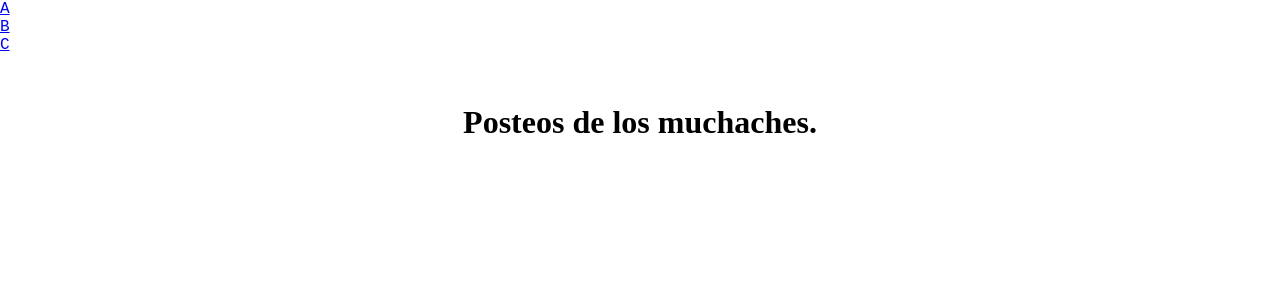
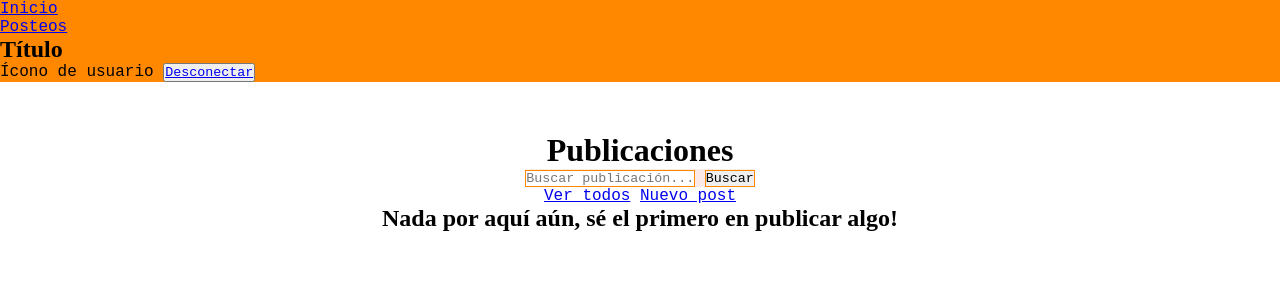
Before and after one commit to Naiitiry/django-blog, a Django app: page /post/ in a window 1280 px wide. Shown: the top 300 px of the page. Run offline with Django 5.2, Linux system fonts and the light colour scheme; the visitor is signed in with stand-in values (Sample User, id 1); data that the repository does not hold is empty.

Commit message:
creacion + asignacion de usuario + search

```diff
--- a/blog/accounts/views.py
+++ b/blog/accounts/views.py
@@ -17,7 +17,7 @@ def register_user(request):
         if form.is_valid():
             form.save()
             messages.success(request,'Usuario registrado con éxito.')
-            return redirect('index')#redirige a la página principal/index.
+            return redirect('login')#redirige a la página principal/index.
         """
         username = request.POST['username']
         email = request.POST['email']
--- a/blog/post/admin.py
+++ b/blog/post/admin.py
@@ -1,4 +1,6 @@
 from django.contrib import admin
-from .models import Post
+from .models import Post, Category, Tag
 
 admin.site.register(Post)
+admin.site.register(Category)
+admin.site.register(Tag)
--- a/blog/post/forms.py
+++ b/blog/post/forms.py
@@ -4,7 +4,7 @@ from .models import Post, Comment, Category, Tag
 class PostForm(ModelForm):
     class Meta:
         model=Post
-        exclude=('created_at','updated_at',)
+        fields=['title','description','category']
 
 class CommentForm(ModelForm):
     class Meta:
--- a/blog/post/models.py
+++ b/blog/post/models.py
@@ -1,5 +1,3 @@
-from django.db import models
-
 from django.db import models
 from datetime import date
 from django.contrib.auth.models import User
@@ -16,6 +14,7 @@ class Post(models.Model):
     description=models.TextField(null=False,blank=False)
     created_at=models.DateField(auto_now_add=True)
     updated_at=models.DateField(auto_now=True)
+    is_deleted = models.BooleanField(default=False)
 
     user=models.ForeignKey(User,on_delete=models.CASCADE,related_name='posts')
     category=models.ForeignKey(Category,on_delete=models.CASCADE,related_name='posts')
@@ -26,7 +25,7 @@ class Post(models.Model):
 class Comment(models.Model):
     comment=models.TextField(null=False,blank=False)
     comment_date=models.DateField(default=date.today)
-
+    is_deleted = models.BooleanField(default=False)
 
     post=models.ForeignKey(Post,on_delete=models.CASCADE,related_name='comments')
     user=models.ForeignKey(User,on_delete=models.CASCADE,related_name='comments')
--- a/blog/post/urls.py
+++ b/blog/post/urls.py
@@ -3,5 +3,8 @@ from . import views
 
 urlpatterns = [
     path('',views.index,name='post_index'),
-
+    path('view/<int:id>',views.view,name='post_view'),
+    path('edit/<int:id>',views.edit,name='post_edit'),
+    path('delete/<int:id>',views.delete,name='post_delete'),
+    path('create/',views.create,name='post_create'),
 ]
--- a/blog/post/views.py
+++ b/blog/post/views.py
@@ -4,8 +4,72 @@ from django.contrib.auth.models import User
 from django.contrib.auth.decorators import login_required
 from django.contrib import messages
 from .models import Post
+from .forms import PostForm
 
 
 @login_required
 def index(request):
-    return render(request,'post/post_index.html',{})
+    posts=Post.objects.filter(is_deleted=False,title__contains=request.GET.get('search',''))
+    context={
+        'posts':posts
+    }
+    return render(request,'post/post_index.html',context)
+
+@login_required
+def view(request,id):
+    post=Post.objects.get(id=id)
+    context={
+        'post':post
+    }
+    return render(request,'post/detail.html',context)
+
+@login_required
+def edit(request,id):
+    post=Post.objects.get(id=id)
+    if request.method == 'GET':
+        form=PostForm(instance=post)
+        context={
+            'form':form,
+            'id':id
+        }
+        return render(request,'post/edit.html',context)
+    if request.method == 'POST':
+        form=PostForm(request.POST, instance=post)
+        if form.is_valid():
+            form.save()
+        context={
+            'form':form,
+            'id':id
+        }
+        messages.success(request,'Post actualizado con éxito.')
+        return render(request,'post/edit.html',context)
+
+@login_required
+def create(request):
+    if request.method == 'POST':
+        form=PostForm(request.POST)
+        if form.is_valid():
+            form.instance.user = request.user
+            form.save()
+            return redirect('post_index')
+        else:
+            context={
+                'form':form
+            }
+            return render(request,'post/create.html',context)
+    else:
+        form=PostForm()
+        context={
+                'form':form
+            }
+        return render(request,'post/create.html',context)
+
+def delete(request,id):
+    post=Post.objects.get(id=id,user=request.user)
+    if post:
+        post.is_deleted=True
+        post.save()
+        messages.success(request,'Post eliminado con éxito.')
+    else:
+        messages.error(request,'El post solicitado no existe.')
+    return redirect('post_index')
--- a/blog/static/css/style.css
+++ b/blog/static/css/style.css
@@ -1,7 +1,7 @@
 :root{
     --color-primary:#fbe9e7 ;
     --color-secondary:#876533;
-    --color-tertiary:#ff1100;
+    --color-tertiary:#ff8800;
     --font-main: serif;
     --font-text:'Courier New', Courier, monospace;
 }
@@ -27,7 +27,9 @@ main{
     justify-content: flex-start;
     align-items: center;
 }
-
+nav{
+    background-color: var(--color-tertiary);
+}
 input{
     outline: none;
     box-shadow: none;
--- a/blog/templates/layout/base.html
+++ b/blog/templates/layout/base.html
@@ -9,11 +9,15 @@
     {% block 'style' %}{% endblock %}
 </head>
 <body>
-    {% include 'layout/partials/menu.html' %}
+    <header>
+        {% include 'layout/partials/menu.html' %}
+    </header>
     <main>
         {% block 'content' %}
         {% endblock %}
     </main>
+    <footer>
 
+    </footer>
 </body>
 </html>
--- /dev/null
+++ b/blog/templates/layout/partials/footer.html
@@ -0,0 +1 @@
+{% extends 'layout/base.html' %}
--- a/blog/templates/layout/partials/menu.html
+++ b/blog/templates/layout/partials/menu.html
@@ -1,7 +1,17 @@
 <nav>
-    <ul>
-        <li><a href="#">A</a></li>
-        <li><a href="#">B</a></li>
-        <li><a href="#">C</a></li>
-    </ul>
+    <div>
+        <ul>
+            <li><a href="#">Inicio</a></li>
+            <li><a href="#">Posteos</a></li>
+        </ul>
+    </div>
+    <div>
+        <h1>Título</h1>
+    </div>
+    <div>
+        Ícono de usuario
+        <button>
+            <a href="{% url 'logout' %}">Desconectar</a>
+        </button>
+    </div>
 </nav>
--- a/blog/templates/post/partials/search.html
+++ b/blog/templates/post/partials/search.html
@@ -0,0 +1,4 @@
+<form action="{% url 'post_index' %}" method="GET" class="search">
+    <input type="text" name="search" placeholder="Buscar publicación...">
+    <input type="submit" value="Buscar">
+</form>
--- a/blog/templates/post/post_index.html
+++ b/blog/templates/post/post_index.html
@@ -1,5 +1,24 @@
 {% extends 'layout/base.html' %}
 
 {% block 'content' %}
-    <h1>Posteos de los muchaches.</h1>
+    <h1>Publicaciones</h1>
+    {% include 'post/partials/search.html' %}
+    <span><a href="{% url 'post_index' %}">Ver todos</a> <a href="{% url 'post_create' %}">Nuevo post</a></span>
+    <div>
+        {% if posts %}
+            <ul>
+                {% for post in posts %}
+                    <li>
+                        <h2>{{post.title}}</h2>
+                        <p>{{post.description|truncatechars:20}}</p>
+                        <span>
+                            <a href="{% url 'post_view' id=post.id%}">Ver</a>
+                        </span>
+                    </li>
+                {% endfor %}
+            </ul>
+        {% else %}
+            <h2>Nada por aquí aún, sé el primero en publicar algo!</h2>
+        {% endif %}
+    </div>
 {% endblock %}
```
Also changed, not shown: blog/templates/post/create.html (+26 -0 lines), blog/templates/post/detail.html (+15 -0 lines).
